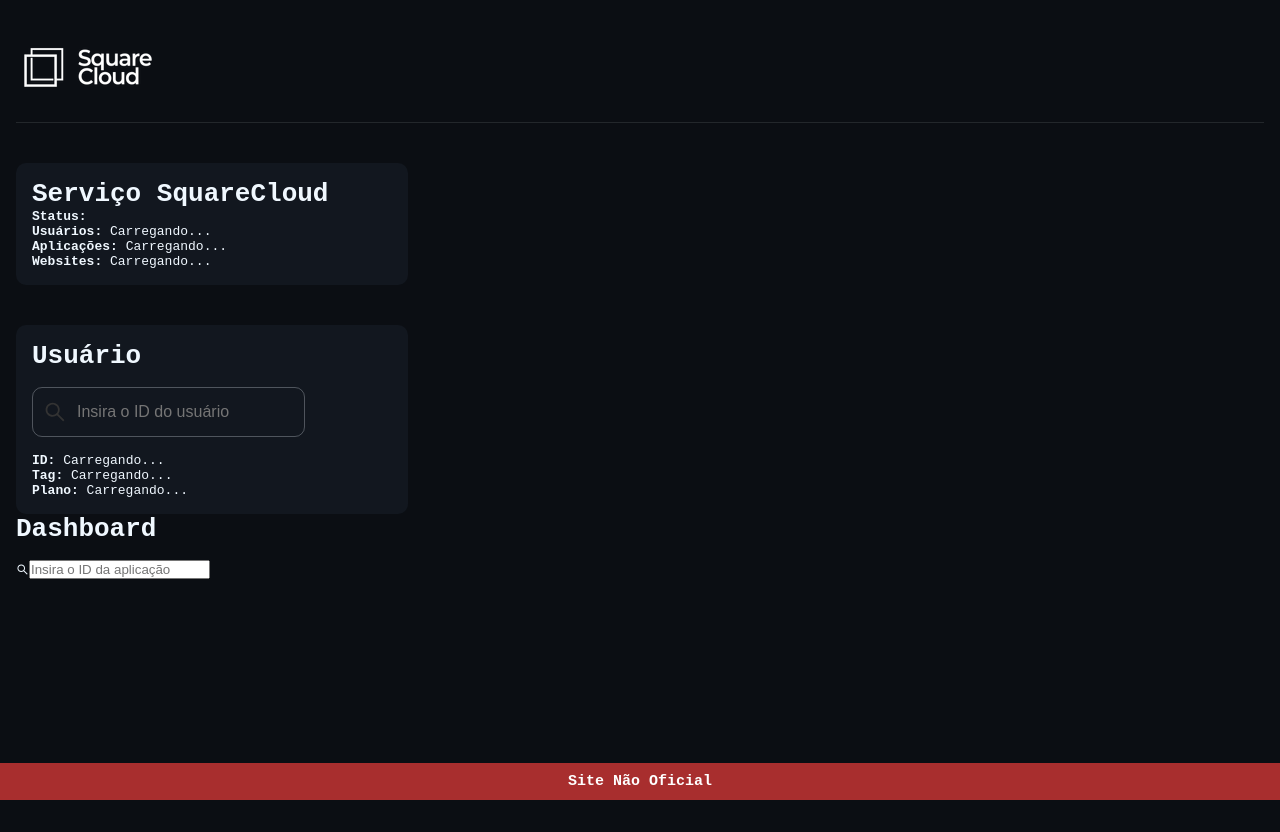
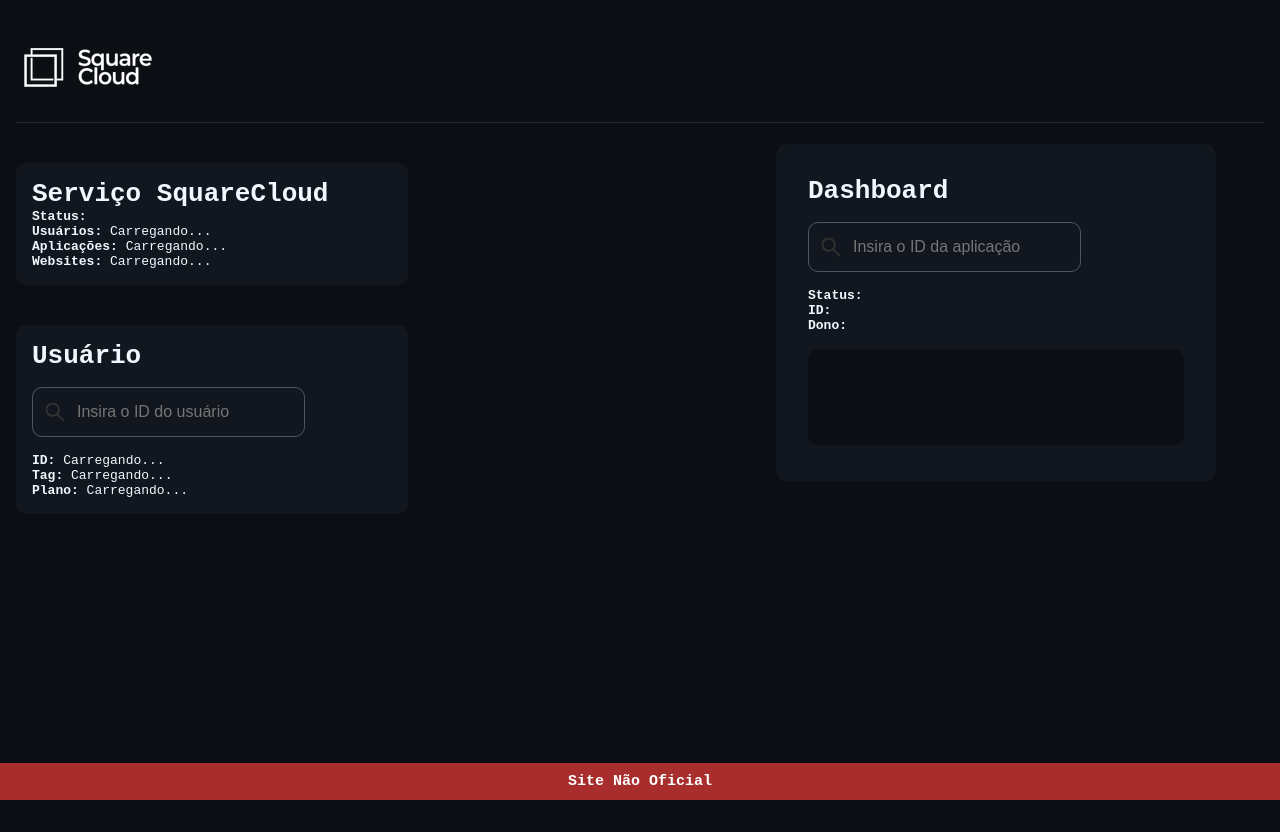
Before and after one commit to Lcilento19/SquareCloudManager, a React (Vite) app in the folder SquareCloudManager/: page / in a window 1280 px wide. Built offline with nearby package versions, Linux system fonts and the light colour scheme; no server answers.

Commit message:
update dashboard

```diff
--- a/SquareCloudManager/src/pages/Home/components/DashBoardApp/dashboardapp.scss
+++ b/SquareCloudManager/src/pages/Home/components/DashBoardApp/dashboardapp.scss
@@ -1,19 +1,20 @@
 @import "../../../../config/variables.scss";
 
 .dashboard {
-  position: absolute;
+  position: fixed;
   background-color: $BackgroundColorTwo;
   list-style: none;
-  padding: 2vh;
-  max-width: 80%; /* Limite a largura máxima para garantir a responsividade */
+  padding: 4vh;
+  max-width: 70%;
   border-radius: 10px;
-  right: 10%; /* Ajuste a posição à direita para 10% */
+  right: 5%;
   top: 18vh;
+
 
   .app-info {
     display: flex;
     align-items: center;
-    margin-right: 2%; /* Adicione um espaço entre elementos */
+    margin-right: 10px;
     margin-bottom: 2vh;
 
     .app-avatar {
@@ -31,7 +32,7 @@
   }
 
   li {
-    margin-right: 2%; /* Adicione um espaço entre elementos */
+    list-style: none;
   }
 
   .info-success {
@@ -48,7 +49,6 @@
     padding: 10px;
     border-radius: 10px;
     border: none;
-    width: 100%; /* Preencha a largura disponível */
   }
 
   .dashboard-buttons {
@@ -83,16 +83,28 @@
     }
   }
 
+  .console {
+    margin-top: 2vh;
+    background-color: $BackgroundColor;
+    border: none;
+    border-radius: 10px;
+    resize: none;
+    width: 45vh;
+    height: 10vh;
+    padding: 1vh;
+    color: aliceblue;
+  }
+
   @media (max-width: 768px) {
     .app-info {
-      flex-direction: column; /* Empilhe os elementos verticalmente */
-      text-align: center; /* Centralize o texto */
-      margin-right: 0; /* Remova a margem entre elementos */
-      margin-bottom: 1vh;
+      flex-direction: column;
+      text-align: center;
+      margin-right: 0;
+      margin-bottom: 2vh;
     }
 
     li {
-      margin-right: 0; /* Remova a margem entre elementos */
+      margin-right: 0;
     }
 
     .dashboard-buttons {
--- a/SquareCloudManager/src/pages/Home/components/DashBoardApp/index.jsx
+++ b/SquareCloudManager/src/pages/Home/components/DashBoardApp/index.jsx
@@ -8,79 +8,109 @@
   startApp as startApplication,
   stopApp as stopApplication,
   restartApp as restartApplication,
+  getAppLogs,
 } from "../../functions";
 import { AiOutlineSearch } from "react-icons/ai";
-import { BsFillPlayFill, BsStop, MdRefresh } from "react-icons/bs";
+import { BsFillPlayFill } from "react-icons/bs";
+import { FaStop } from "react-icons/fa";
+import { VscDebugConsole } from "react-icons/vsc";
+import { RiRestartLine } from "react-icons/ri";
 import { toast } from "react-toastify";
 
 export default function DashBoardApp() {
-  const [appData, setAppData] = useState(null);
-  const [appStatus, setAppStatus] = useState(null);
+  const [appData, setAppData] = useState({});
+  const [appStatus, setAppStatus] = useState({});
+  const [appLogs, setAppLogs] = useState("");
   const [appIDInput, setAppIDInput] = useState("");
   const [loading, setLoading] = useState(false);
   const [notFound, setNotFound] = useState(false);
+  async function fetchAppData(appID) {
+    const trimmedAppID = appID.trim();
 
-  const fetchAppData = async (appID) => {
-    setLoading(true);
-    setNotFound(false);
-
+    if (trimmedAppID) {
       try {
-      const appData = await getAppByID(appID);
-      if (appData && appData.response) {
-        setAppData(appData.response);
-        const appStatus = await getStatusApp(appID);
-        setAppStatus(appStatus.response);
-      } else {
-        setNotFound(true);
-      }
+        const appData = await getAppByID(trimmedAppID);
+        setAppData(appData);
+        const appStatus = await getStatusApp(trimmedAppID);
+        setAppStatus(appStatus);
       } catch (error) {
         console.error("Erro ao buscar dados da aplicação:", error);
         setNotFound(true);
-    } finally {
+      }
+    }
+  }
+
+  async function getAppLogsData(appID) {
+    const trimmedAppID = appID.trim();
+
+    if (trimmedAppID) {
+      try {
+        setLoading(true);
+        const logsResponse = await getAppLogs(trimmedAppID);
         setLoading(false);
+        if (logsResponse && logsResponse.response) {
+          setAppLogs(logsResponse.response.logs);
+        } else {
+          setAppLogs("Erro ao obter logs.");
         }
-  };
+      } catch (error) {
+        console.error("Erro ao buscar logs da aplicação:", error);
+        setAppLogs("Erro ao obter logs.");
+      }
+    }
+  }
 
-  useEffect(() => {
-    if (appIDInput.trim() !== "") {
-      fetchAppData(appIDInput);
-    }
-  }, [appIDInput]);
+  async function startApp() {
+    const trimmedAppID = appIDInput.trim();
 
-  const startApp = async () => {
+    if (trimmedAppID) {
       try {
-      await startApplication(appIDInput);
+        await startApplication(trimmedAppID);
         toast.success("Aplicação iniciada, aguarde!");
-      fetchAppData(appIDInput);
+        fetchAppData(trimmedAppID);
       } catch (error) {
         console.error("Erro ao iniciar a aplicação:", error);
       }
-  };
+    }
+  }
 
-  const stopApp = async () => {
+  async function stopApp() {
+    const trimmedAppID = appIDInput.trim();
+
+    if (trimmedAppID) {
       try {
-      await stopApplication(appIDInput);
+        await stopApplication(trimmedAppID);
         toast.warn("Aplicação parada, aguarde!");
-      fetchAppData(appIDInput);
+        fetchAppData(trimmedAppID);
       } catch (error) {
         console.error("Erro ao parar a aplicação:", error);
       }
-  };
+    }
+  }
 
-  const restartApp = async () => {
+  async function restartApp() {
+    const trimmedAppID = appIDInput.trim();
+
+    if (trimmedAppID) {
       try {
-      await restartApplication(appIDInput);
+        await restartApplication(trimmedAppID);
         toast.success("Aplicação reiniciada, aguarde!");
-      fetchAppData(appIDInput);
+        fetchAppData(trimmedAppID);
       } catch (error) {
         console.error("Erro ao reiniciar a aplicação:", error);
       }
-  };
+    }
+  }
+
+  useEffect(() => {
+    fetchAppData(appIDInput);
+  }, [appIDInput]);
 
   return (
-    <div className="dashboard-container">
+    <div className="dashboard">
       <h1>Dashboard</h1>
       <div className="search-input">
+        <div className="search-container">
           <AiOutlineSearch className="search-icon" />
           <input
             type="text"
@@ -89,42 +119,57 @@
             onChange={(e) => setAppIDInput(e.target.value)}
           />
         </div>
+      </div>
       {notFound && (
         <p>Aplicação não encontrada ou erro ao carregar os dados.</p>
       )}
       {loading && !notFound && <p>Carregando...</p>}
-      {appData && !notFound && !loading && (
+      {appData?.response && !notFound && !loading && (
         <div className="app-info">
-          <img className="app-avatar" src={appData.avatar} alt={appData.name} />
-          <span>{appData.name}</span>
+          <img className="app-avatar" src={appData?.response?.avatar} alt="" />
+          <span>{appData?.response?.name}</span>
           <div className="dashboard-buttons">
             <button className="btn-play" onClick={startApp}>
               <BsFillPlayFill size={20} />
             </button>
+            <button className="btn-restart" onClick={restartApp}>
+              <RiRestartLine size={20} />
+            </button>
             <button className="btn-stop" onClick={stopApp}>
-              <BsStop size={20} />
+              <FaStop size={20} />
             </button>
-            <button className="btn-restart" onClick={restartApp}>
-              <MdRefresh size={20} />
+            <button
+              className="btn-logs"
+              onClick={() => getAppLogsData(appIDInput)}
+            >
+              <VscDebugConsole size={20} />
             </button>
           </div>
-          <p>{appData.desc}</p>
-          <p>
-            <strong>Status: </strong>
-            {appStatus?.status === "running" ? (
-              <span className="info-success">{appStatus.status}</span>
-            ) : (
-              <span className="info-failed">{appStatus.status}</span>
-            )}
-          </p>
-          <p>
-            <strong>ID:</strong> {appData.id}
-          </p>
-          <p>
-            <strong>Dono:</strong> {appData.owner}
-          </p>
         </div>
       )}
+      <ul>
+        <li>{appData?.response?.desc}</li>
+        <li>
+          <strong>Status: </strong>
+          {appStatus?.response?.status === "running" ? (
+            <span className="info-success">{appStatus?.response?.status}</span>
+          ) : (
+            <span className="info-failed">{appStatus?.response?.status}</span>
+          )}
+        </li>
+        <li>
+          <strong>ID:</strong> {appData?.response?.id}
+        </li>
+        <li>
+          <strong>Dono:</strong> {appData?.response?.owner}
+        </li>
+        <textarea
+          name="Console"
+          className="console"
+          defaultValue={appLogs}
+          readOnly
+        ></textarea>
+      </ul>
     </div>
   );
 }
--- a/SquareCloudManager/src/pages/Home/functions.js
+++ b/SquareCloudManager/src/pages/Home/functions.js
@@ -1,8 +1,7 @@
 import axios from "axios";
 
-const baseURL = "https://squarecloudapi.onrender.com/api/data/";
+const baseURL = "http://localhost:10000/api/data/";
 
-// Função para obter dados de estatísticas de serviço
 export async function getServiceStatistics() {
   try {
     const response = await axios.get(`${baseURL}service/statistics`);
@@ -13,7 +12,6 @@
   }
 }
 
-// Função para obter dados de estatísticas de serviço
 export async function getStatusApp(appID) {
   try {
     const response = await axios.get(`${baseURL}applications/status/${appID}`);
@@ -24,7 +22,6 @@
   }
 }
 
-// Função para obter dados de um usuário por ID
 export async function getUserByID(userID) {
   try {
     const response = await axios.get(`${baseURL}users/${userID}`);
@@ -38,6 +35,16 @@
 export async function getAppByID(appID) {
   try {
     const response = await axios.get(`${baseURL}applications/${appID}`);
+    return response.data;
+  } catch (error) {
+    console.error("Erro ao obter dados do usuário:", error);
+    return null;
+  }
+}
+
+export async function getAppLogs(appID) {
+  try {
+    const response = await axios.get(`${baseURL}applications/logs/${appID}`);
     return response.data;
   } catch (error) {
     console.error("Erro ao obter dados do usuário:", error);
```
Also changed, not shown: 1 other file (tests, documents, lock files or other folders). Lines whose indentation alone changed are shown as unchanged.
